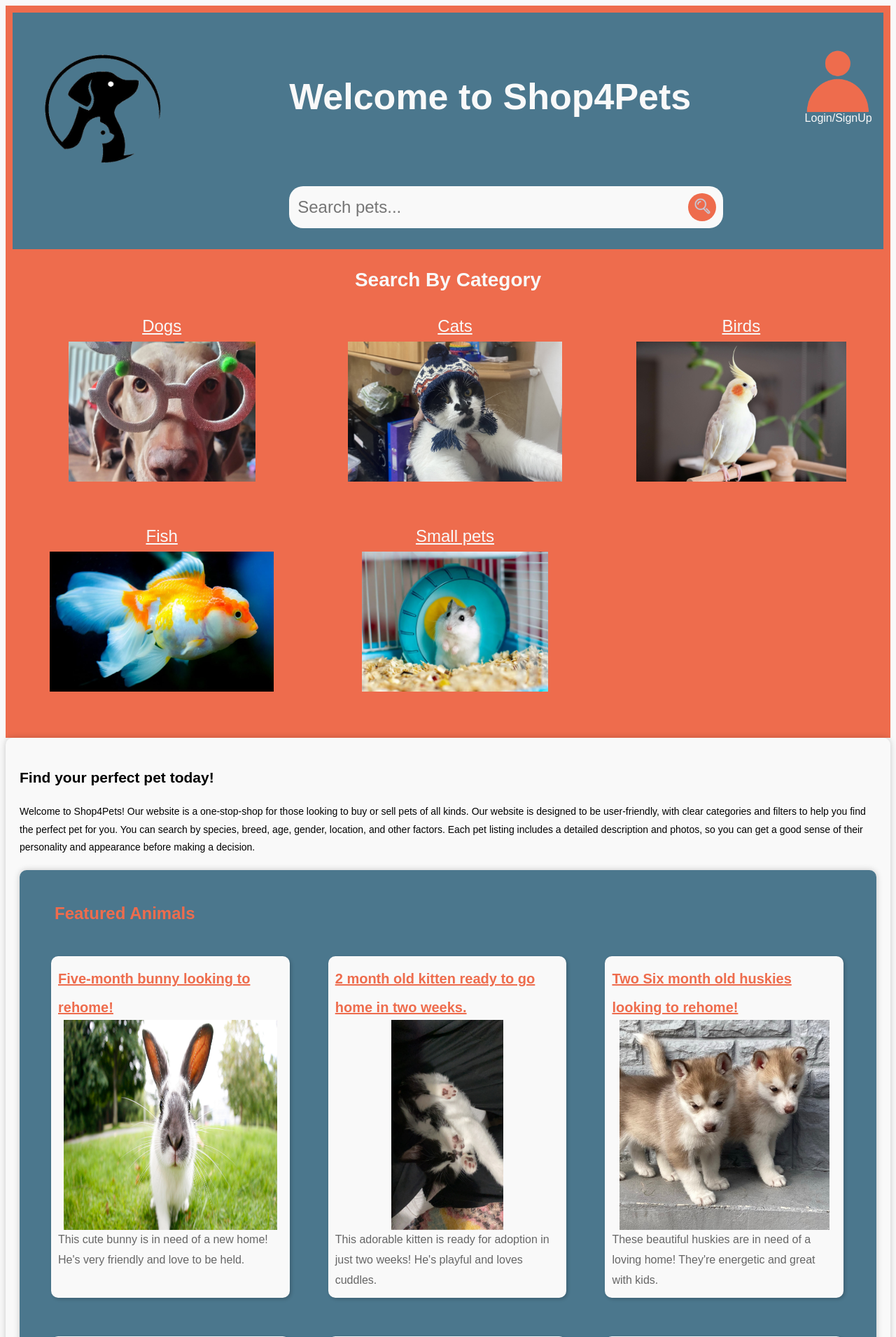
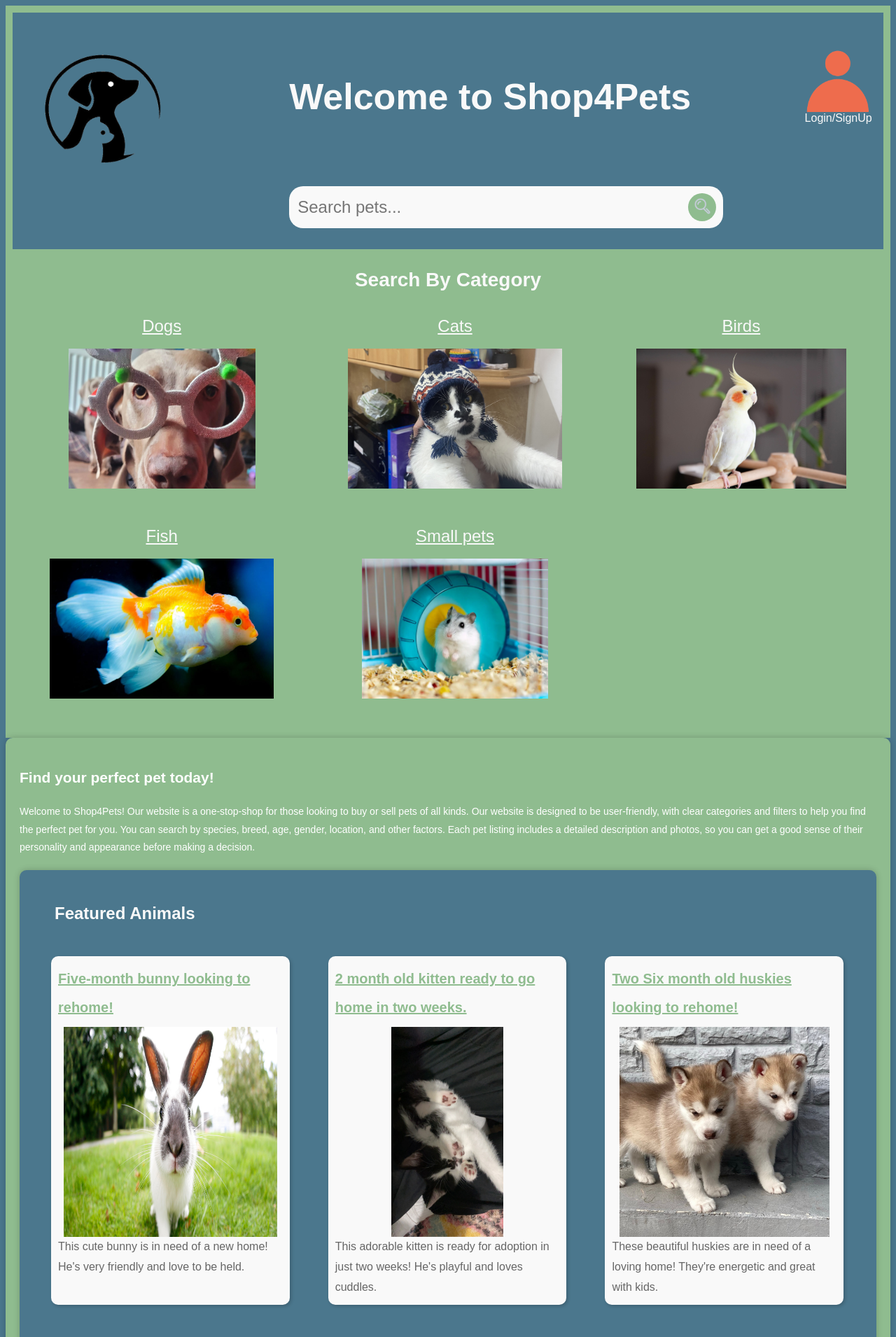
Before and after one commit to Ahmed-AlOnaizi/Shop4Pets, a Django app: page / in a window 1280 px wide. Shown: the top 1910 px of the page at 70% size. Run offline with Django 3.2, Linux system fonts and the light colour scheme; data that the repository does not hold is empty.

Commit message:
colour changes

```diff
--- a/static/css/base.css
+++ b/static/css/base.css
@@ -1,13 +1,13 @@
 /* Define color variables */
 :root {
-  --primary-color: #EE6C4D;
+  --primary-color: #8FBC8F;
   --secondary-color: #4B778D;
-  --accent-color: #EE6C4D;
+  --accent-color: #8FBC8F;
   --light-color: #F9F9F9;
 }
 body {
   color: #666666;
-  background-color: var(--light-color);
+  background-color: var(--secondary-color);
   font-size: 14px;
   font-family: 'Josefin Sans', sans-serif;;
   line-height: 1.80857;
@@ -67,7 +67,7 @@ header {
 
 
 main {
-  background-color: var(--light-color);
+  background-color: var(--primary-color);
   padding: 20px;
   box-shadow: 0 0 10px rgba(0,0,0,0.2);
   border-radius: 10px;
@@ -188,11 +188,13 @@ a:hover{
 
 /* CATEGORY SECTION IN HOME PAGE*/
 #hero {
-  color: black;
+  color: white;
+
 }
 
 
 #CategoriesOfAnimals {
+
   height: 600px;
   display:grid;
   text-align: center;
@@ -204,7 +206,7 @@ a:hover{
     max-width: 95%;
     height: 200px;
     display: block;
-    margin: 10px, 0, 0, 10px;
+    margin: 10px 0px 0px 10px;
     margin-left: auto;
     margin-right: auto;
   }
@@ -250,7 +252,7 @@ a:hover{
     height: 300px;
 
     display: block;
-    margin: 10px, 0, 0, 10px;
+    margin: 10px 0px 0px 10px;
     margin-left: auto;
     margin-right: auto;
   }
@@ -259,7 +261,7 @@ a:hover{
     font-weight: bold;
     margin-left: 30px;
     margin-bottom: 10px;
-    color: var(--accent-color);
+    color: var(--light-color);
     grid-column: 1/span 3;
     }
 
--- a/templates/pets/base.html
+++ b/templates/pets/base.html
@@ -4,6 +4,7 @@
 
 <html>
     <head lang="en">
+        <link rel="stylesheet" href="../../static/css/base.css">
         <meta charset="UTF-8" />
         <title>
             Shop 4 Pets -
--- a/templates/pets/login.html
+++ b/templates/pets/login.html
@@ -1,5 +1,5 @@
 {% extends 'pets/base.html' %}
-{% load staticfiles %}
+{% load static %}
 
 {% block title_block %}
     Login
--- a/templates/pets/register.html
+++ b/templates/pets/register.html
@@ -1,5 +1,5 @@
 {% extends 'pets/base.html' %}
-{% load staticfiles %}
+{% load static %}
 
 {% block title_block %}
     Register
```
Also changed, not shown: db.sqlite3.
